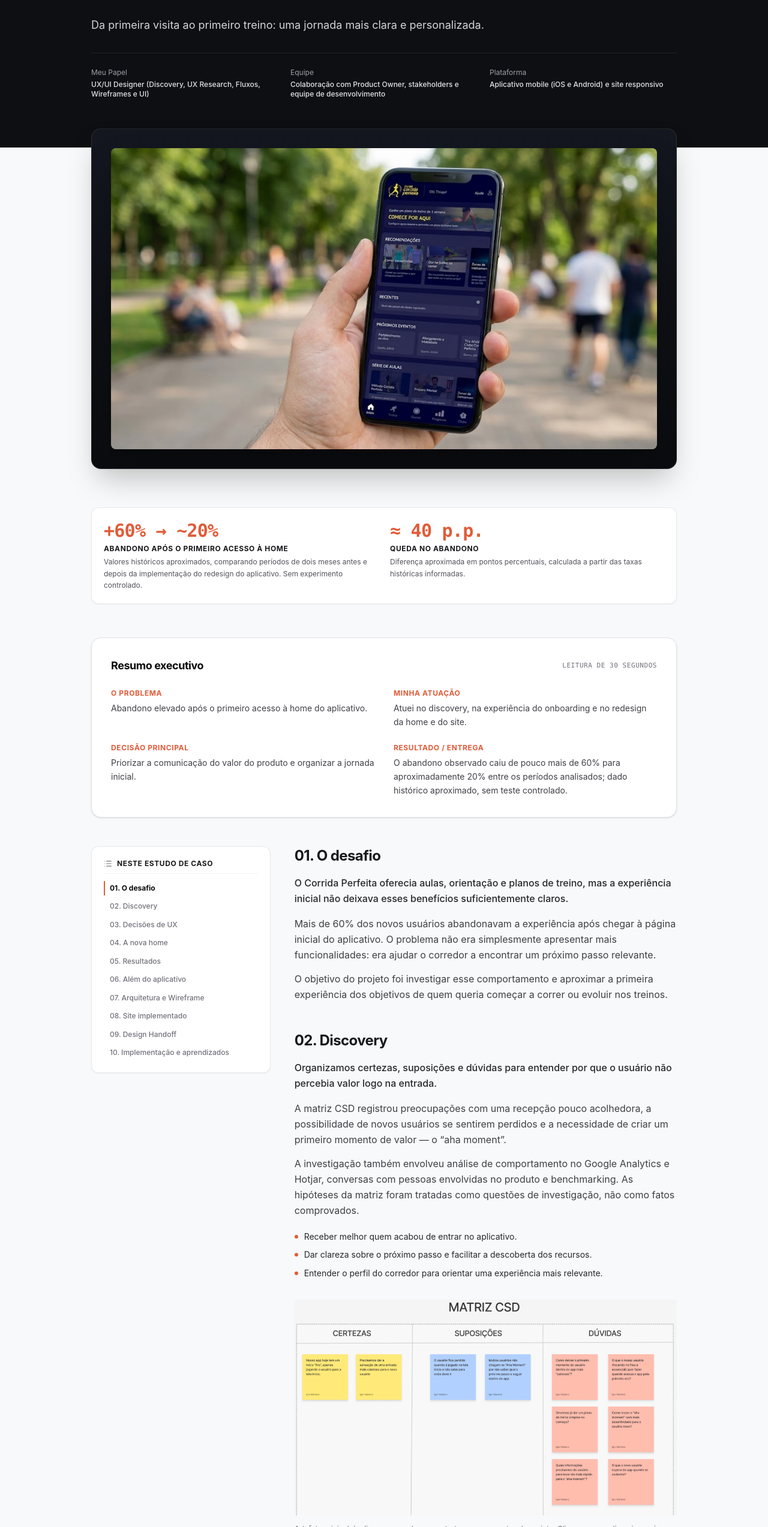
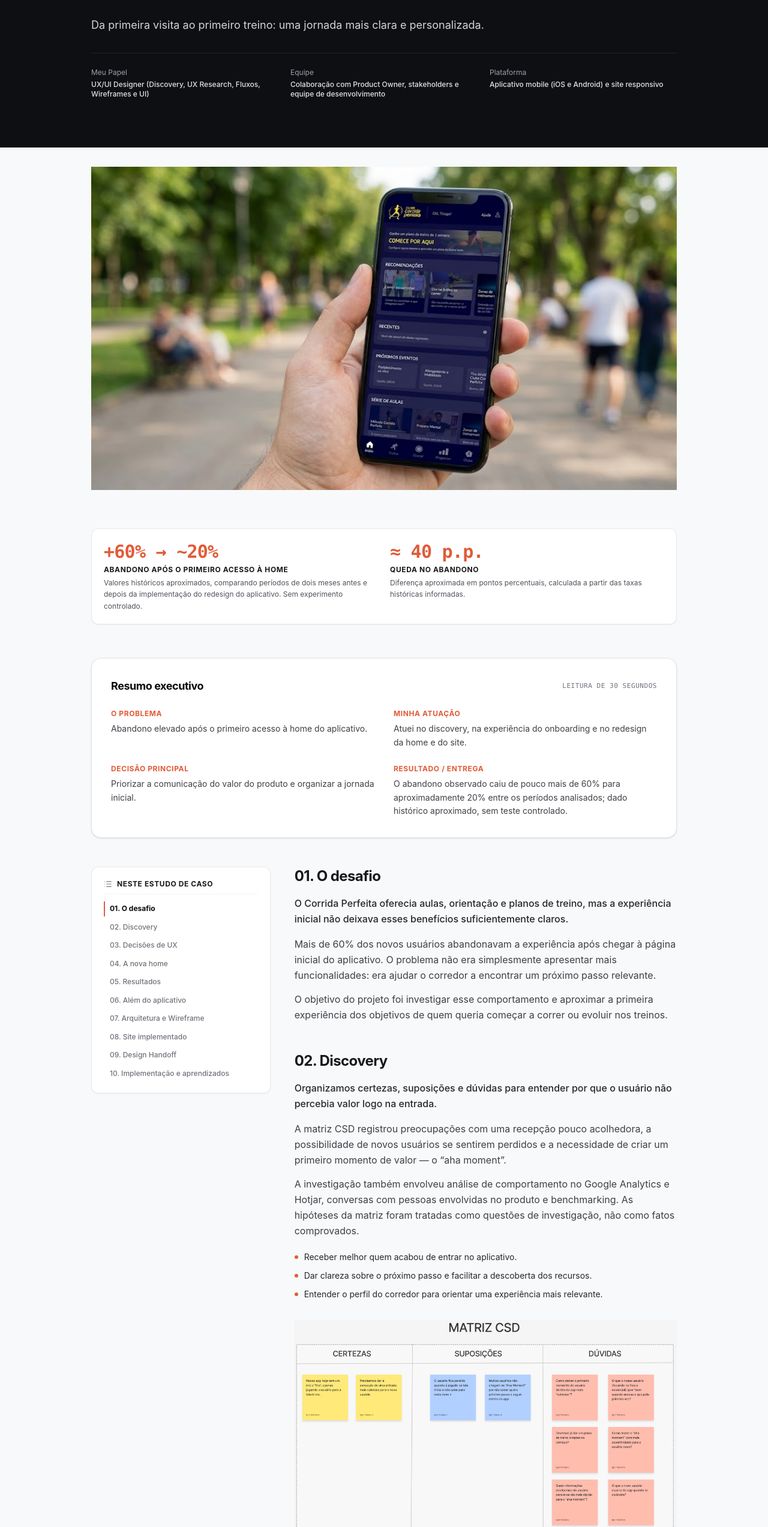
Before and after one commit to igormarianoapps/Portfolio, a React (Vite) app: page /projetos/corrida-perfeita in a window 1280 px wide. Shown: the part 254-2800 px from the top of the page at 60% size. Built offline with nearby package versions, Linux system fonts and the light colour scheme.

Commit message:
fix: image sizing and tall previews for Corrida Perfeita; remove case hero framing

```diff
--- a/src/components/CaseStudyVisual.tsx
+++ b/src/components/CaseStudyVisual.tsx
@@ -4,31 +4,52 @@ import { CaseStudyImageSpec } from '../types/portfolio';
 import { ImageLightboxModal } from './ImageLightboxModal';
 import { useLanguage } from '../context/LanguageContext';
 
-export const CaseStudyVisual: React.FC<{imageSpec: CaseStudyImageSpec}> = ({imageSpec}) => {
+type ViewImage = {url:string;alt:string;caption?:string;frameTitle?:string;presentation?:string};
+const PREVIEW_HEIGHT = 560;
+export const CaseStudyVisual: React.FC<{imageSpec: CaseStudyImageSpec; projectSlug?:string}> = ({imageSpec,projectSlug}) => {
   const {t}=useLanguage();
- const [current,setCurrent]=useState<{url:string;alt:string;caption?:string;title?:string}|null>(null);
- const long = imageSpec.presentation === 'scrollable-page';
- const comparison=Boolean(imageSpec.secondaryImage);
- const renderImage=(item:{url:string;alt:string;caption?:string;frameTitle?:string},isLong:boolean)=>{
-  const open=()=>setCurrent({url:item.url,alt:item.alt,title:item.frameTitle,caption:item.caption});
+  const [current,setCurrent]=useState<ViewImage|null>(null);
+  const [heights,setHeights]=useState<Record<string,boolean>>({});
+  const isCorrida=projectSlug==='corrida-perfeita';
+  const renderImage=(item:ViewImage)=>{
+    const isAnalytics=isCorrida && /analytics-(engajamento|mobile)/.test(item.url);
+    const isMobileWireframe=isCorrida && /wireframe-mobile/.test(item.url);
+    const explicitlyLong=isCorrida && item.presentation==='scrollable-page';
+    const shouldPreview=explicitlyLong || (isCorrida && Boolean(heights[item.url]));
+    const open=()=>setCurrent(item);
+    const measure=(img:HTMLImageElement)=>{
+      if(!isCorrida)return;
+      const compute=()=>{
+        const imageWidth=Math.min(img.getBoundingClientRect().width,img.naturalWidth || Infinity);
+        const renderedHeight=imageWidth * img.naturalHeight / (img.naturalWidth || 1);
+        const tall=renderedHeight>PREVIEW_HEIGHT && img.naturalHeight>img.naturalWidth;
+        setHeights(old=>old[item.url]===tall?old:{...old,[item.url]:tall});
+      };
+      compute();
+    };
     return <div className="min-w-0">
-   <button type="button" onClick={open} aria-label={t(`Ampliar imagem: ${item.alt}`,`Expand image: ${item.alt}`)} className="block w-full text-left group focus-visible:outline-2 focus-visible:outline-offset-4 focus-visible:outline-orange-600">
-    <div className={isLong?'relative max-h-[520px] overflow-hidden':'relative'}>
-     <img src={item.url} alt={item.alt} loading="lazy" className={`block w-full h-auto object-contain ${!isLong && imageSpec.presentation==='contain'?'max-h-[580px]':''}`}/>
-     {isLong && <div aria-hidden="true" className="absolute bottom-0 inset-x-0 h-24 bg-gradient-to-t from-[#F8F9FA] to-transparent pointer-events-none"/>}
+      <button type="button" onClick={open} aria-label={t(`Ampliar imagem: ${item.alt}`,`Expand image: ${item.alt}`)} className="group relative block w-full text-left focus-visible:outline-2 focus-visible:outline-offset-4 focus-visible:outline-orange-600">
+        <div className="relative mx-auto overflow-hidden" style={{maxHeight:shouldPreview?PREVIEW_HEIGHT:undefined,maxWidth:isAnalytics?650:isMobileWireframe?320:undefined}}>
+          <img src={item.url} alt={item.alt} loading="lazy" onLoad={e=>measure(e.currentTarget)} className="block w-full h-auto object-contain"/>
+          {shouldPreview && <>
+            <div aria-hidden="true" className="pointer-events-none absolute inset-0 bg-zinc-950/0 group-hover:bg-zinc-950/25 transition-colors duration-200"/>
+            <div aria-hidden="true" className="pointer-events-none absolute inset-x-0 bottom-0 h-32 bg-gradient-to-t from-[#F8F9FA] via-[#F8F9FA]/70 to-transparent group-hover:opacity-30 transition-opacity"/>
+            <span className="absolute bottom-5 left-1/2 -translate-x-1/2 inline-flex items-center gap-2 whitespace-nowrap rounded-full bg-zinc-900 text-white px-4 py-2.5 text-xs font-semibold shadow-lg transition-transform group-hover:scale-105">
+              <Maximize2 className="h-4 w-4"/>{t('Ver imagem completa','View full image')}
+            </span>
+          </>}
         </div>
       </button>
-   {isLong && <button type="button" onClick={open} className="mt-2 inline-flex gap-2 items-center text-xs font-semibold text-zinc-700 hover:text-zinc-950 underline underline-offset-4"><Maximize2 className="w-4 h-4"/><span>{t('Ver imagem completa','View full image')}</span></button>}
     </div>;
   };
   return <>
     <figure className="my-8 space-y-3">
-   <div className={comparison?'grid grid-cols-1 sm:grid-cols-2 gap-5 items-start':''}>
-    {renderImage(imageSpec,long)}
-    {imageSpec.secondaryImage && renderImage(imageSpec.secondaryImage,imageSpec.secondaryImage.presentation==='scrollable-page')}
+      <div className={imageSpec.secondaryImage?'grid grid-cols-1 sm:grid-cols-2 gap-5 items-start':''}>
+        {renderImage(imageSpec)}
+        {imageSpec.secondaryImage && renderImage(imageSpec.secondaryImage)}
       </div>
-   {imageSpec.caption && <figcaption className="text-xs text-zinc-500 leading-relaxed">{imageSpec.caption}</figcaption>}
+      {imageSpec.caption&&<figcaption className="text-xs text-zinc-500 leading-relaxed">{imageSpec.caption}</figcaption>}
     </figure>
-  <ImageLightboxModal isOpen={current!==null} onClose={()=>setCurrent(null)} imageUrl={current?.url||imageSpec.url} imageAlt={current?.alt||imageSpec.alt} title={current?.title} caption={current?.caption}/>
+    <ImageLightboxModal isOpen={current!==null} onClose={()=>setCurrent(null)} imageUrl={current?.url||imageSpec.url} imageAlt={current?.alt||imageSpec.alt} title={current?.frameTitle} caption={current?.caption||imageSpec.caption}/>
   </>;
 };
--- a/src/pages/CaseStudyPage.tsx
+++ b/src/pages/CaseStudyPage.tsx
@@ -232,30 +232,11 @@ export const CaseStudyPage: React.FC = () => {
         </div>
       </header>
 
-      {/* Main Cover Showcase Visual */}
-      <div className="max-w-5xl mx-auto px-6 -mt-8 mb-10">
-        <div
-          className="rounded-2xl overflow-hidden shadow-2xl border border-white/10 bg-gradient-to-b from-[#141720] via-[#0E1015] to-[#0A0C0F] p-4 sm:p-8 flex items-center justify-center relative group cursor-zoom-in"
-          onClick={() => setCoverLightboxOpen(true)}
-          role="button"
-          tabIndex={0}
-          onKeyDown={(e) => {
-            if (e.key === 'Enter' || e.key === ' ') setCoverLightboxOpen(true);
-          }}
-          aria-label={t('Ampliar imagem de capa', 'Expand cover image')}
-        >
-          <img
-            src={project.coverImage}
-            alt={project.title}
-            className="w-full max-h-[520px] object-contain mx-auto rounded-lg shadow-xl drop-shadow-2xl select-none group-hover:scale-[1.01] transition-transform duration-200"
-            referrerPolicy="no-referrer"
-          />
-
-          <div className="absolute top-4 right-4 flex items-center gap-1.5 px-3 py-1.5 rounded-lg bg-black/60 backdrop-blur-md text-white text-xs font-medium opacity-0 group-hover:opacity-100 transition-opacity">
-            <Maximize2 className="w-3.5 h-3.5" />
-            <span>{t('Ampliar', 'Expand')}</span>
-          </div>
-        </div>
+      {/* Image-first editorial hero, without simulated browser or card */}
+      <div className="max-w-5xl mx-auto px-6 mt-8 mb-10">
+        <button type="button" className="group block w-full focus-visible:outline-2 focus-visible:outline-offset-4 focus-visible:outline-orange-600" onClick={() => setCoverLightboxOpen(true)} aria-label={t('Ampliar imagem de capa', 'Expand cover image')}>
+          <img src={project.coverImage} alt={project.title} className="block w-full h-auto max-h-[560px] object-contain mx-auto" referrerPolicy="no-referrer" />
+        </button>
       </div>
 
       {/* Editorial Content Container (Light Canvas for High Readability) */}
@@ -486,7 +467,7 @@ export const CaseStudyPage: React.FC = () => {
                               )}
                               {matchingInlineImages.map((imgSpec, imgIdx) => (
                                 <div key={imgIdx} className="my-6">
-                                  <CaseStudyVisual imageSpec={imgSpec} />
+                                  <CaseStudyVisual imageSpec={imgSpec} projectSlug={project.slug} />
                                 </div>
                               ))}
                             </React.Fragment>
@@ -723,7 +704,7 @@ export const CaseStudyPage: React.FC = () => {
 
                       {/* Visual Artifact Presentation */}
                       {section.image && (
-                        <CaseStudyVisual imageSpec={section.image} />
+                        <CaseStudyVisual imageSpec={section.image} projectSlug={project.slug} />
                       )}
                     </>
                   )}
```
Lines whose indentation alone changed are shown as unchanged.
